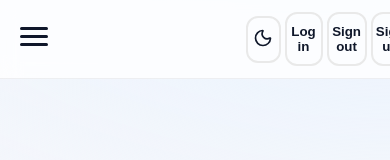
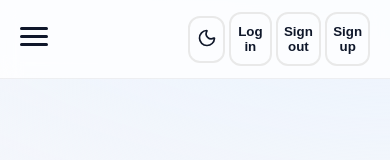
Before and after one commit to daliamirghani/sign4me, a React (Create React App) app in the folder frontend/websiteosc/: page / in a window 390 px wide. Shown: the top 160 px of the page. Built offline with nearby package versions, Linux system fonts and the light colour scheme.

Commit message:
fix auth buttons

```diff
--- a/frontend/websiteosc/src/SignLanguageSite.css
+++ b/frontend/websiteosc/src/SignLanguageSite.css
@@ -506,8 +506,8 @@ body{
   .topnav .actions {
     flex-direction: row;
     gap: 4px;
-    width: 47%;
-    margin-right: -40px;
+    width: 52%;
+
   }
 
 
```
